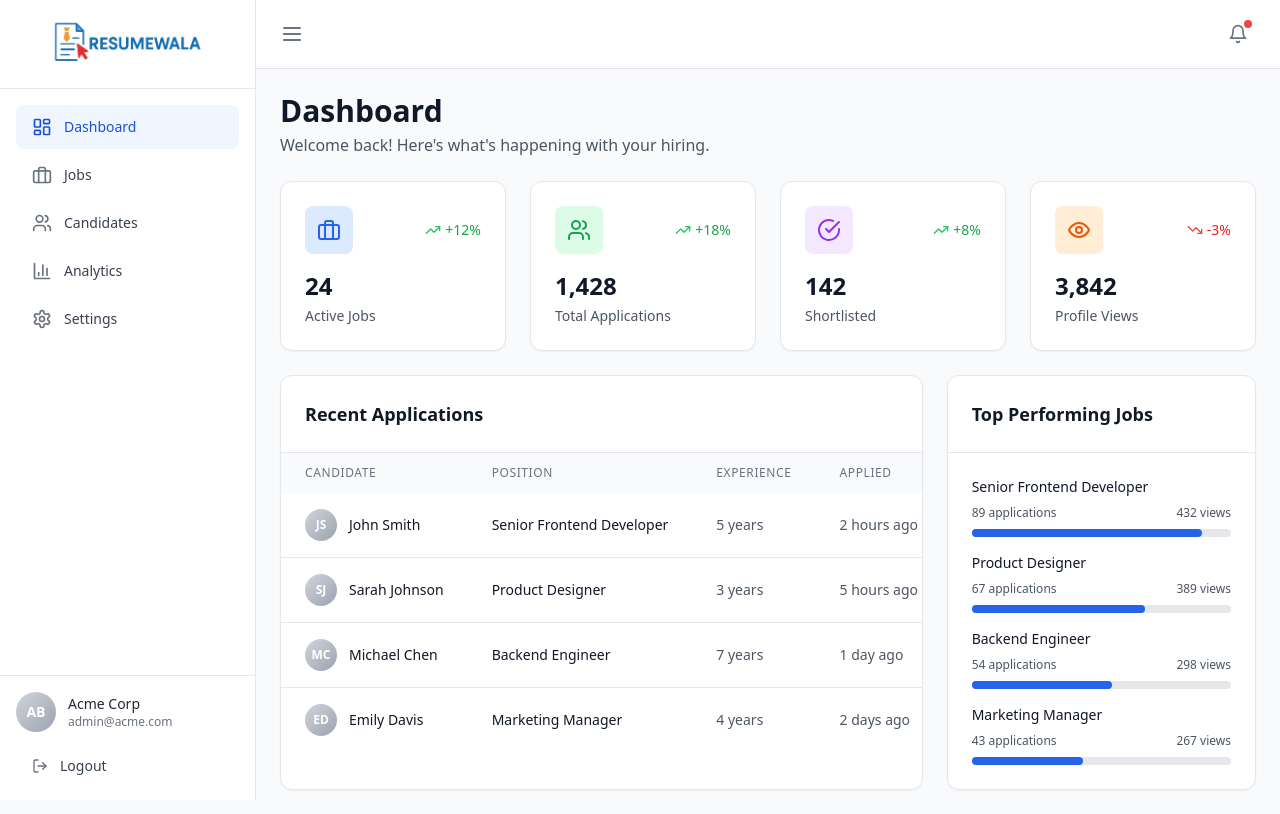
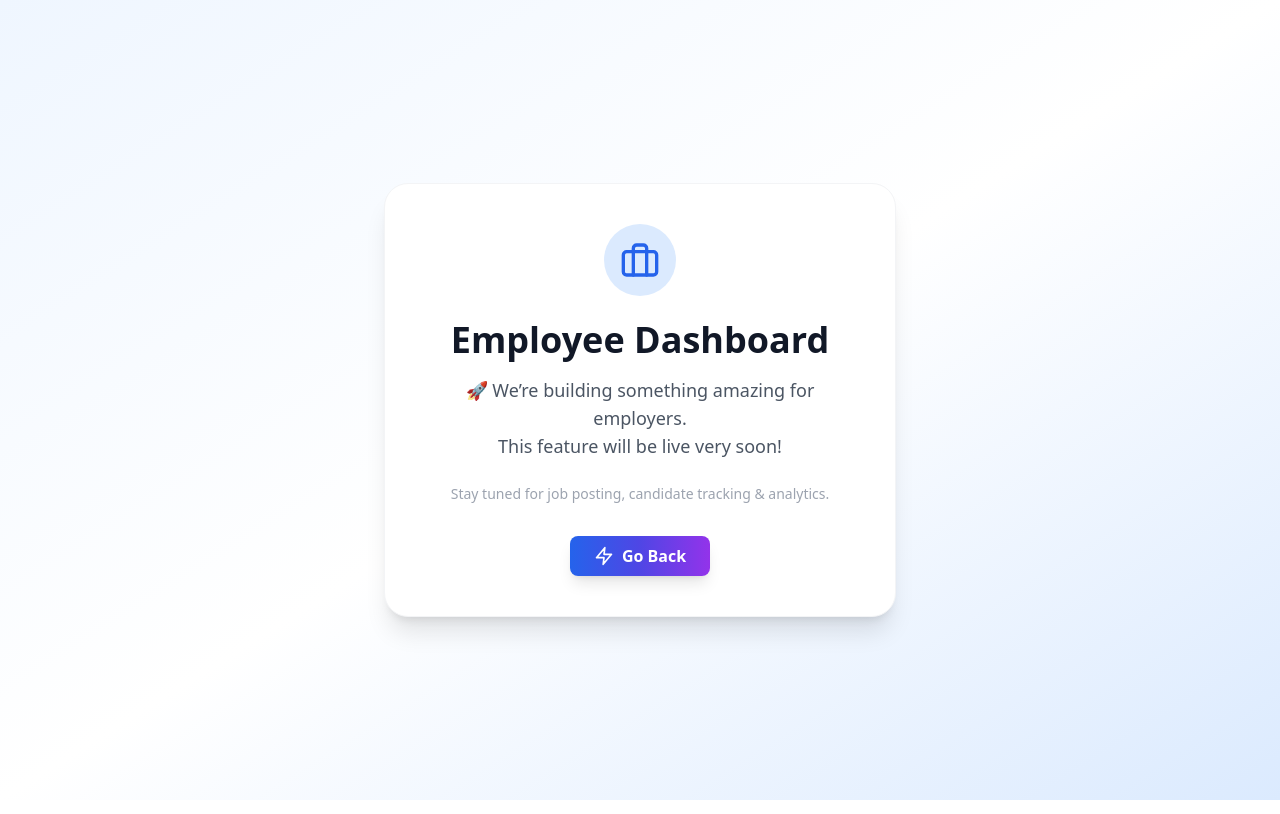
Before and after one commit to Smitayadav01/Resumewala-Website, a React (Vite) app: page /employee in a window 1280 px wide. Built offline with nearby package versions, Linux system fonts and the light colour scheme; no server answers.

Commit message:
merge completed

```diff
--- a/src/pages/Employee.tsx
+++ b/src/pages/Employee.tsx
@@ -1,74 +1,74 @@
-import { Routes, Route } from "react-router-dom";
-import Layout from '../components/EmployeeLayout';
+// import { Routes, Route } from "react-router-dom";
+// import Layout from '../components/EmployeeLayout';
 
-import Dashboard from "./Dashboard";
-import Jobs from "./Jobs";
-import Candidates from "./Candidates";
-import Analytics from "./Analytics";
-import Settings from "./Settings";
+// import Dashboard from "./Dashboard";
+// import Jobs from "./Jobs";
+// import Candidates from "./Candidates";
+// import Analytics from "./Analytics";
+// import Settings from "./Settings";
 
-function Employee() {
-  return (
-    <Layout>
-      <Routes>
-        <Route index element={<Dashboard />} />
-        <Route path="jobs" element={<Jobs />} />
-        <Route path="candidates" element={<Candidates />} />
-        <Route path="analytics" element={<Analytics />} />
-        <Route path="settings" element={<Settings />} />
-      </Routes>
-    </Layout>
-  );
-}
+// function Employee() {
+//   return (
+//     <Layout>
+//       <Routes>
+//         <Route index element={<Dashboard />} />
+//         <Route path="jobs" element={<Jobs />} />
+//         <Route path="candidates" element={<Candidates />} />
+//         <Route path="analytics" element={<Analytics />} />
+//         <Route path="settings" element={<Settings />} />
+//       </Routes>
+//     </Layout>
+//   );
+// }
 
-export default Employee;
+// export default Employee;
 
 
 
-// import { Briefcase, Zap } from "lucide-react";
-// import { useNavigate } from "react-router-dom";
+import { Briefcase, Zap } from "lucide-react";
+import { useNavigate } from "react-router-dom";
 
-// export default function EmployeeComingSoon() {
-//   const navigate = useNavigate();
+export default function EmployeeComingSoon() {
+  const navigate = useNavigate();
 
-//   return (
-//     <div className="min-h-screen flex items-center justify-center bg-gradient-to-br from-blue-50 via-white to-blue-100 px-4">
+  return (
+    <div className="min-h-screen flex items-center justify-center bg-gradient-to-br from-blue-50 via-white to-blue-100 px-4">
 
-//       <div className="text-center max-w-lg p-10 bg-white rounded-3xl shadow-xl border border-gray-100">
+      <div className="text-center max-w-lg p-10 bg-white rounded-3xl shadow-xl border border-gray-100">
 
-//         {/* Icon */}
-//         <div className="flex justify-center mb-6">
-//           <div className="p-4 bg-blue-100 rounded-full">
-//             <Briefcase className="h-10 w-10 text-blue-600" />
-//           </div>
-//         </div>
+        {/* Icon */}
+        <div className="flex justify-center mb-6">
+          <div className="p-4 bg-blue-100 rounded-full">
+            <Briefcase className="h-10 w-10 text-blue-600" />
+          </div>
+        </div>
 
-//         {/* Heading */}
-//         <h1 className="text-4xl font-bold text-gray-900 mb-4">
-//           Employee Dashboard
-//         </h1>
+        {/* Heading */}
+        <h1 className="text-4xl font-bold text-gray-900 mb-4">
+          Employee Dashboard
+        </h1>
 
-//         {/* Message */}
-//         <p className="text-gray-600 text-lg mb-6">
-//           🚀 We’re building something amazing for employers. <br />
-//           This feature will be live very soon!
-//         </p>
+        {/* Message */}
+        <p className="text-gray-600 text-lg mb-6">
+          🚀 We’re building something amazing for employers. <br />
+          This feature will be live very soon!
+        </p>
 
-//         {/* Extra line */}
-//         <p className="text-sm text-gray-400 mb-8">
-//           Stay tuned for job posting, candidate tracking & analytics.
-//         </p>
+        {/* Extra line */}
+        <p className="text-sm text-gray-400 mb-8">
+          Stay tuned for job posting, candidate tracking & analytics.
+        </p>
 
-//         {/* Button */}
-//         <button
-//           onClick={() => navigate(-1)}
-//           className="inline-flex items-center gap-2 bg-gradient-to-r from-blue-600 via-indigo-600 to-purple-600 text-white py-2 px-6 rounded-lg font-semibold shadow-lg hover:shadow-xl hover:scale-105 transition-all"
-//         >
-//           <Zap className="h-5 w-5" />
-//           Go Back
-//         </button>
+        {/* Button */}
+        <button
+          onClick={() => navigate(-1)}
+          className="inline-flex items-center gap-2 bg-gradient-to-r from-blue-600 via-indigo-600 to-purple-600 text-white py-2 px-6 rounded-lg font-semibold shadow-lg hover:shadow-xl hover:scale-105 transition-all"
+        >
+          <Zap className="h-5 w-5" />
+          Go Back
+        </button>
 
-//       </div>
-//     </div>
-//   );
-// }
+      </div>
+    </div>
+  );
+}
```
